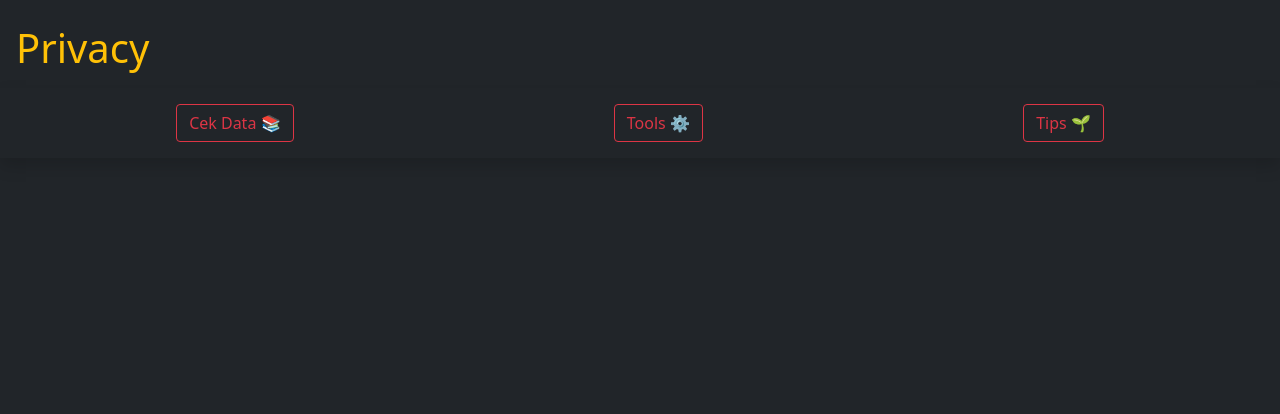
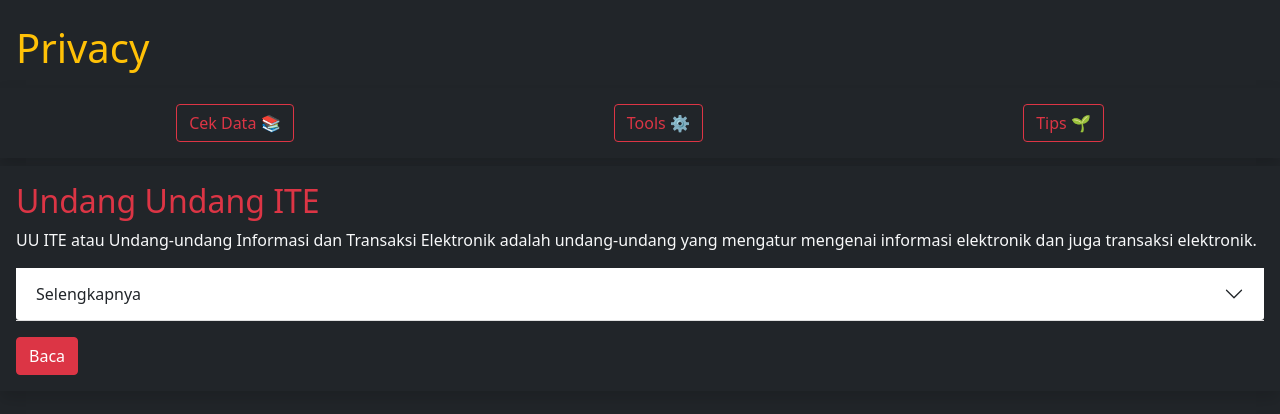
Before and after one commit to Dhikaweb7/privacy, a plain HTML site: page index.html in a window 1280 px wide. Drawn offline with nearby package versions, Linux system fonts and the light colour scheme.

Commit message:
Update index.html
Add UU ITE card

```diff
--- a/index.html
+++ b/index.html
@@ -76,6 +76,30 @@
 
 
     <!----card-->
+    <!--menu--> <div class="card-body mt-2 bg-dark shadow">
+    <h2 class="text-danger">Undang Undang ITE</h2>
+    <p class="text-light">
+      UU ITE atau Undang-undang Informasi dan Transaksi Elektronik adalah undang-undang yang mengatur mengenai informasi elektronik dan juga transaksi elektronik.
+      <div class="accordion accordion-flush rounded" id="accordionFlushExample">
+      <div class="accordion-item">
+      <h2 class="accordion-header bg-dark" id="flush-headingOne">
+      <button class="accordion-button collapsed" type="button" data-bs-toggle="collapse" data-bs-target="#flush-collapseOne" aria-expanded="false" aria-controls="flush-collapseOne">
+        Selengkapnya
+      </button>
+      </h2>
+      <div id="flush-collapseOne" class="accordion-collapse collapse" aria-labelledby="flush-headingOne" data-bs-parent="#accordionFlushExample">
+      <div class="accordion-body bg-dark text-light">
+        Informasi elektronik disini adalah sebagai satu ataupun sekumpulan data elektronik, tapi tidak terbatas pada tulisan saja. Yang mana termasuk juga suara, peta, gambar, rancangan, elektronik data interchange atau EDI, foto, surat elektronik atau email, teleks, telegram, huruf, tanda, simbol, kode akses, ataupun perforasi yang sudah diolah dan mempunyai arti serta bisa dipahami oleh orang-orang yang bisa memahaminya. Sementara transaksi elektronik merupakan perbuatan hukum yang dilakukan dengan cara menggunakan komputer, jaringan komputer, dan juga media elektronik lain.
+      </div>
+    </div>
+  </div>
+    </p>
+
+    <!----btn-->
+    <a href="#" class="btn btn-danger">Baca</a>
+    <!---btn-->
+
+    <!--menu--> </div>
 
     <!--banner-->
 
```
